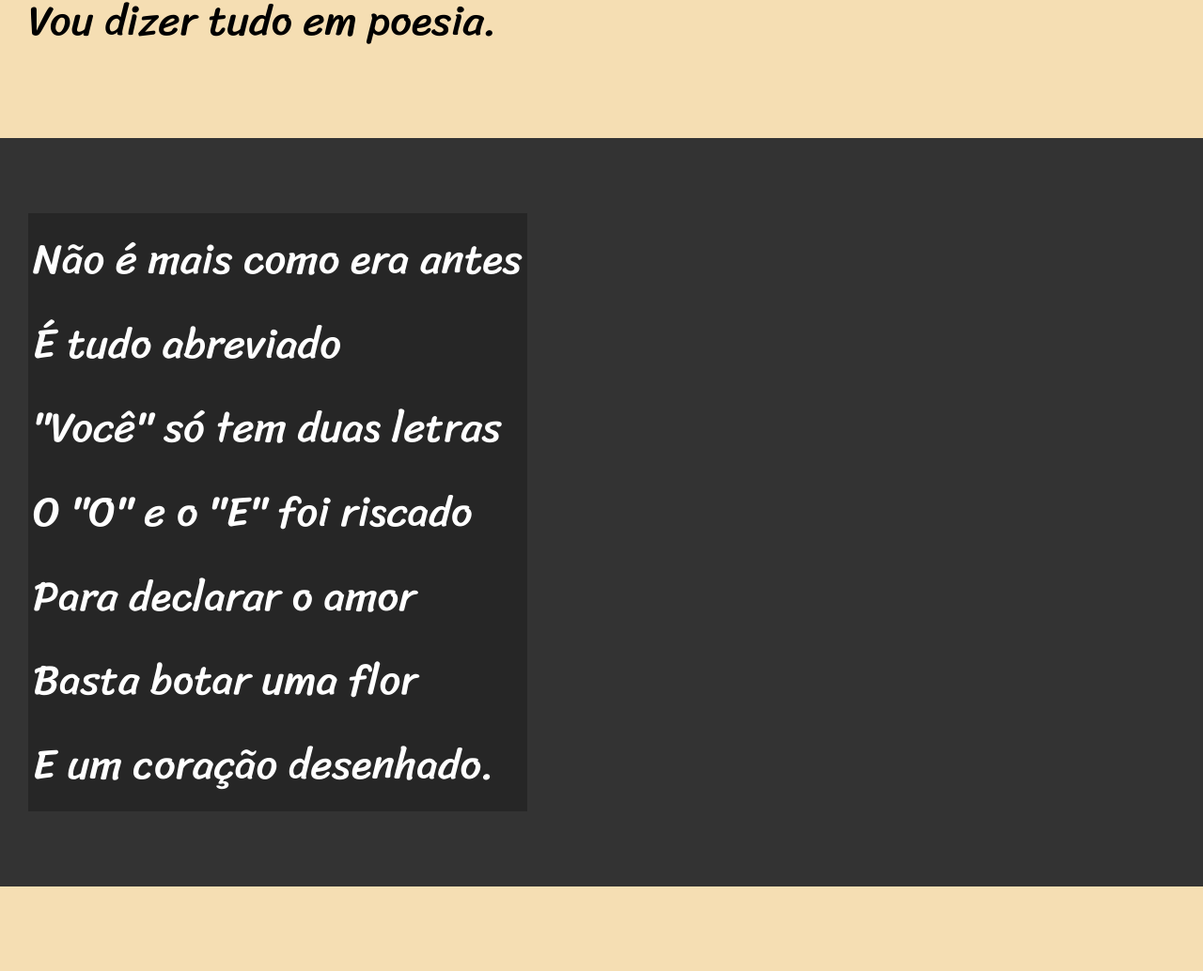
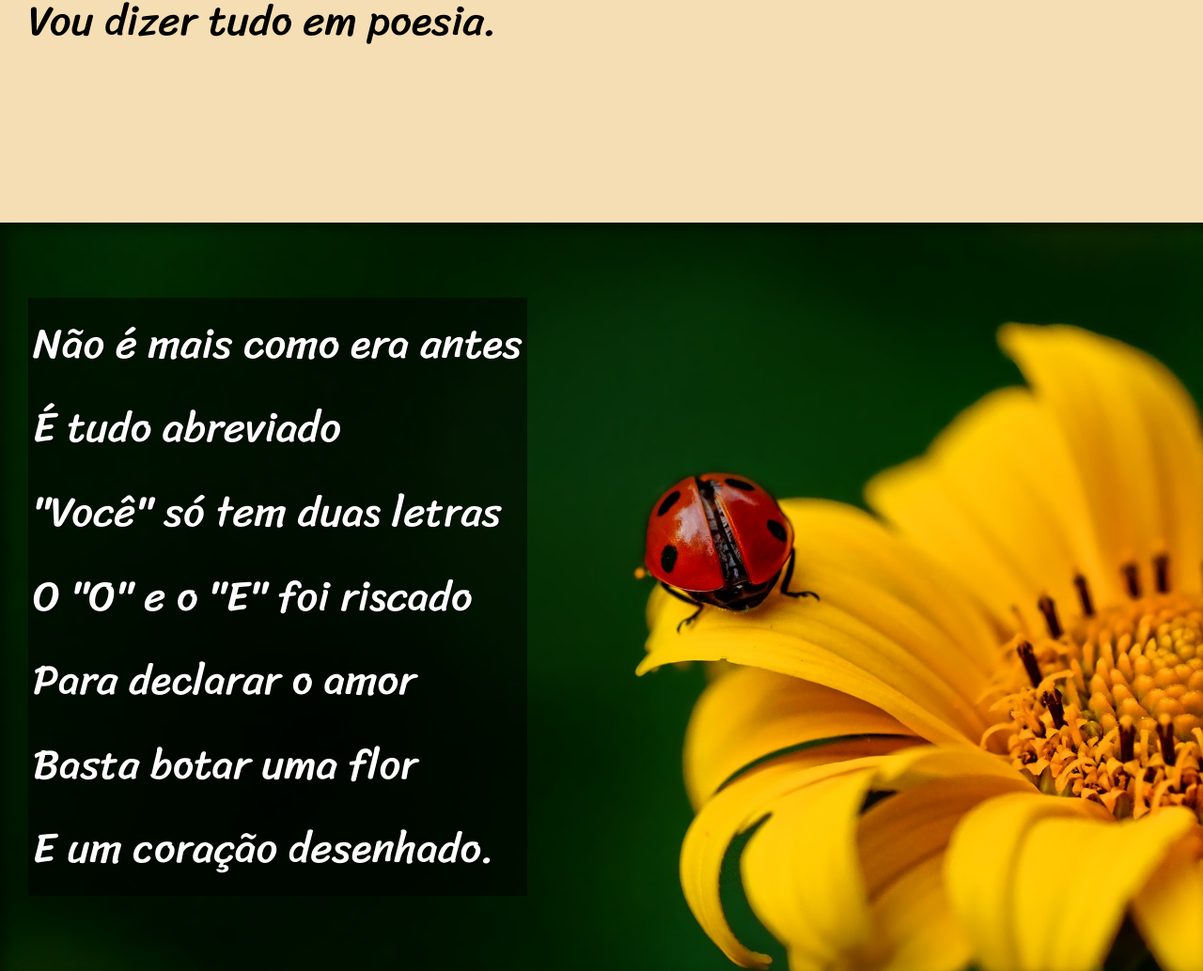
Before and after one commit to ManoelJrdev/html-css, a plain HTML site: page desafios/d012/index.html in a window 1280 px wide. Shown: the part 899-1933 px from the top of the page at 94% size. Drawn offline with Linux system fonts and the light colour scheme.

Commit message:
projeto finalizado

```diff
--- a/desafios/d012/estilo/style.css
+++ b/desafios/d012/estilo/style.css
@@ -58,6 +58,10 @@ section {
     font-size: 3.5vw;
 }
 
+section > p {
+    padding-bottom: 2em;
+}
+
 section.normal {
     background-color: wheat;
     color: black;
@@ -66,12 +70,27 @@ section.normal {
 section.imagem {
     background-color: rgb(51, 51, 51);
     color: white;
+    box-shadow: inset 6px 6px 13px 0px rgba(0, 0, 0, 0.432);
+    background-size: cover;
+    background-attachment: fixed;
 }
 
 section.imagem > p {
     display: inline-block;
     padding: 5px;
-    background-color: rgba(0, 0, 0, 0.253);
+    background-color: rgba(0, 0, 0, 0.514);
+    text-shadow: 1px 1px 0px black;
+}
+
+section#img01 {
+    background-image: url(../imagens/background001.jpg);
+    background-position: right center;
+
+}
+
+section#img02 {
+    background-image: url(../imagens/background002.jpg);
+
 }
 
 footer {
--- a/desafios/d012/index.html
+++ b/desafios/d012/index.html
@@ -26,7 +26,7 @@
         </p>
     </section>
 
-    <section class="imagem">
+    <section class="imagem" id="img01">
         <p>
             Não é mais como era antes <br>
             É tudo abreviado <br>
@@ -60,7 +60,7 @@
         </p>
     </section>
 
-    <section class="imagem">
+    <section class="imagem" id="img02">
         <p>
             Tenho saudade das cartas <br>
             Escritas com a própria mão <br>
```
